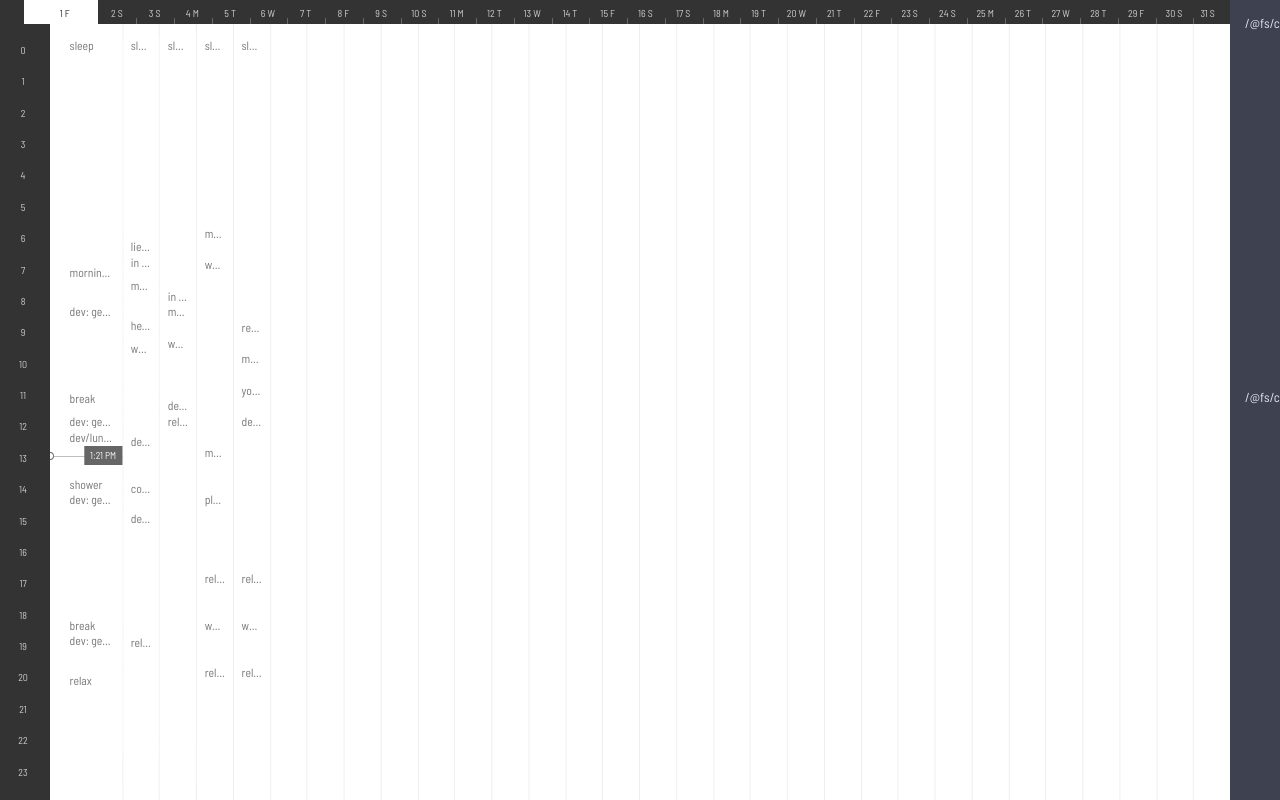
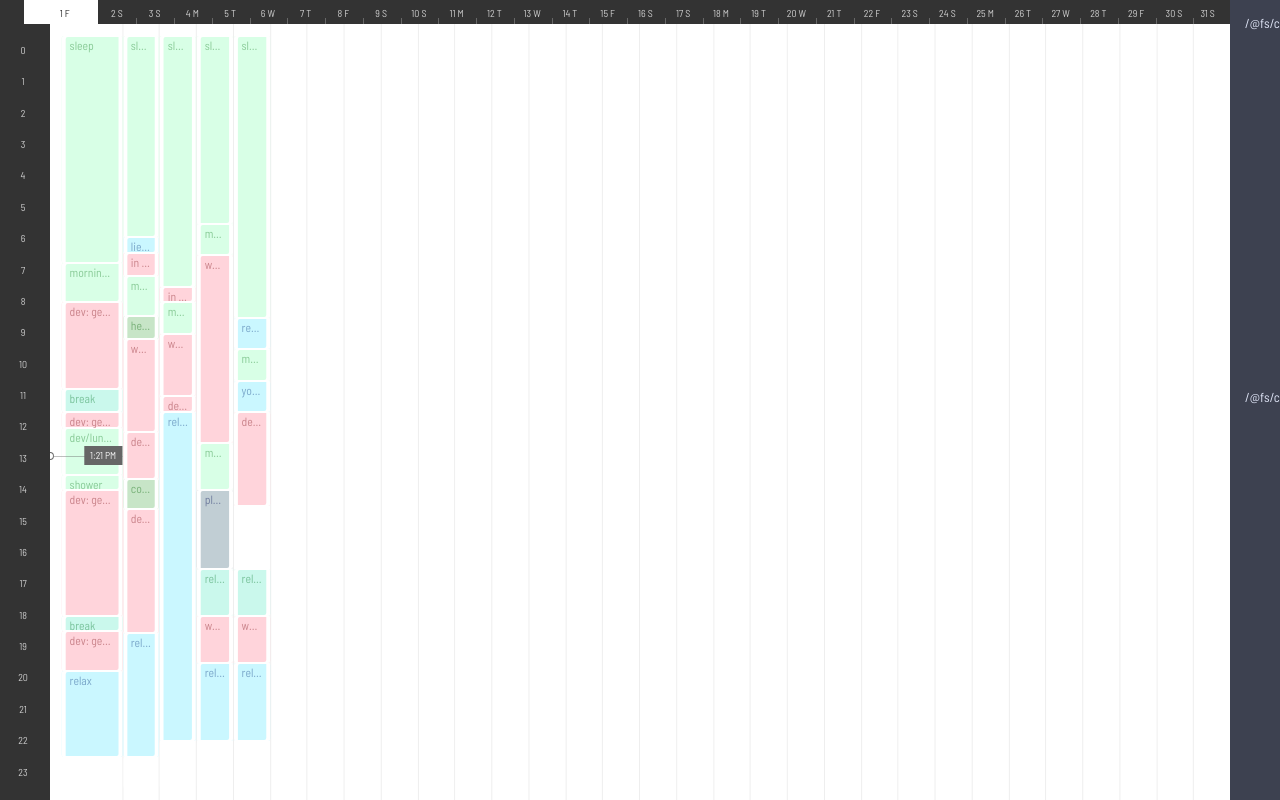
Before and after one commit to vincentbollaert/get-shit-done, a React app in the folder client/: page / in a window 1280 px wide. Built offline with nearby package versions, Linux system fonts and the light colour scheme.

Commit message:
determine color by group, and calc darken within component (at least for now)

```diff
--- a/client/src/pages/Home/CalendarColumn.jsx
+++ b/client/src/pages/Home/CalendarColumn.jsx
@@ -2,6 +2,7 @@ import React, { Fragment, useState, useRef, memo } from 'react'
 import styled from 'styled-components'
 
 import { WHITE, SIZE_SM, CHARCOAL, ISABELLINE, STYLE_ELLIPSIS } from '../../styles'
+import { colorDarken } from '../../utils/colorDarken'
 import CurrentTime from './CurrentTime'
 import { useSelector, useDispatch } from 'react-redux'
 import PlaceholderTask from './PlaceholderTask'
@@ -67,17 +68,17 @@ const Cell = styled.div`
   display: block;
   padding: 0 ${SIZE_SM};
   line-height: 1.5;
-  color: ${p => p.textColor};
+  color: ${p => p.accentColor ? colorDarken(p.accentColor, -80) : 'red'};
   ${p => p.isSmall && `
     line-height: 0.8;
     font-size: 11px;
-  `}
+  `};
   ${STYLE_ELLIPSIS};
 `
 
 const CalendarColumn = ({ dateString, isCurrentDay, tasksFiltered }) => {
   const { hoursAxis, taskBeingEdited, taskBeingPrepared } = useSelector(state => state.calendar)
-  const { colors } = useSelector(state => state.settings)
+  const { groups } = useSelector(state => state.settings)
   const dispatch = useDispatch()
 
   const [y, setY] = useState(0)
@@ -108,15 +109,15 @@ const CalendarColumn = ({ dateString, isCurrentDay, tasksFiltered }) => {
         onMouseMove={updatePlaceholderTask}
         className={CN_HOUR_SLOTS}
       >
-        {tasksFiltered.map(({ id, heightInFlex, name, gapBefore, gapAfter, color, textColor }) => {
+        {tasksFiltered.map(({ id, heightInFlex, name, group, gapBefore, gapAfter, }) => {
+          const { color: { value } } = groups.find(x => x.name === group)
           return (
             <Fragment key={id}>
               {gapBefore > 0 && <Cell isGap flex={gapBefore} />}
               {heightInFlex > 0 && (
                 <Cell
                   flex={heightInFlex}
-                  accentColor={colors[color]}
-                  textColor={textColor}
+                  accentColor={value}
                   isSmall={hoursAxis.length > 16 && heightInFlex <= 0.25}
                   onClick={() => onEditTask(id)}
                 >
```
